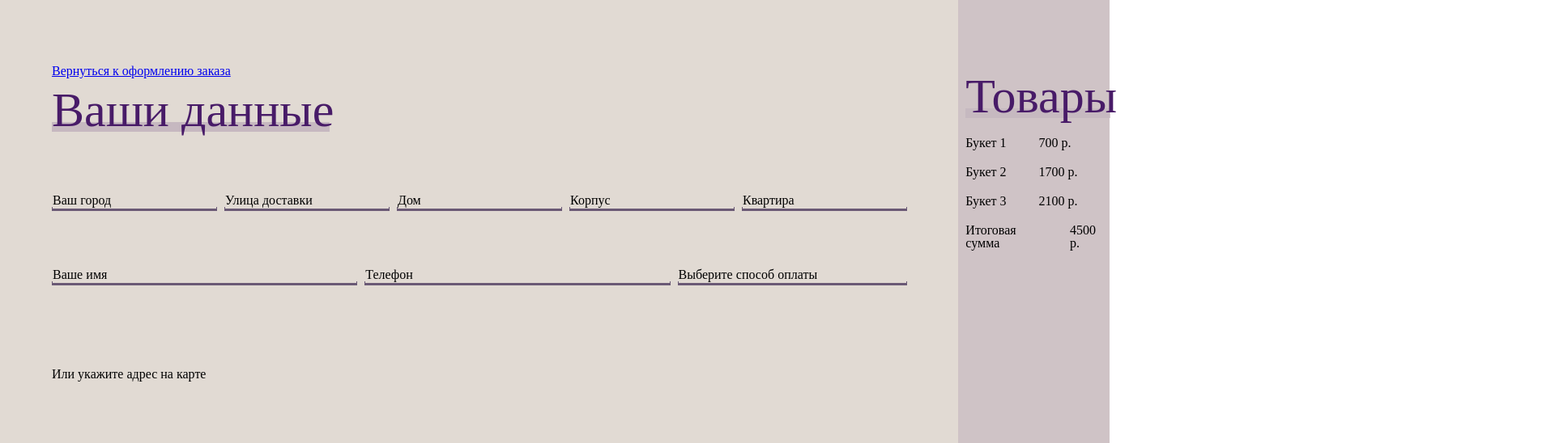
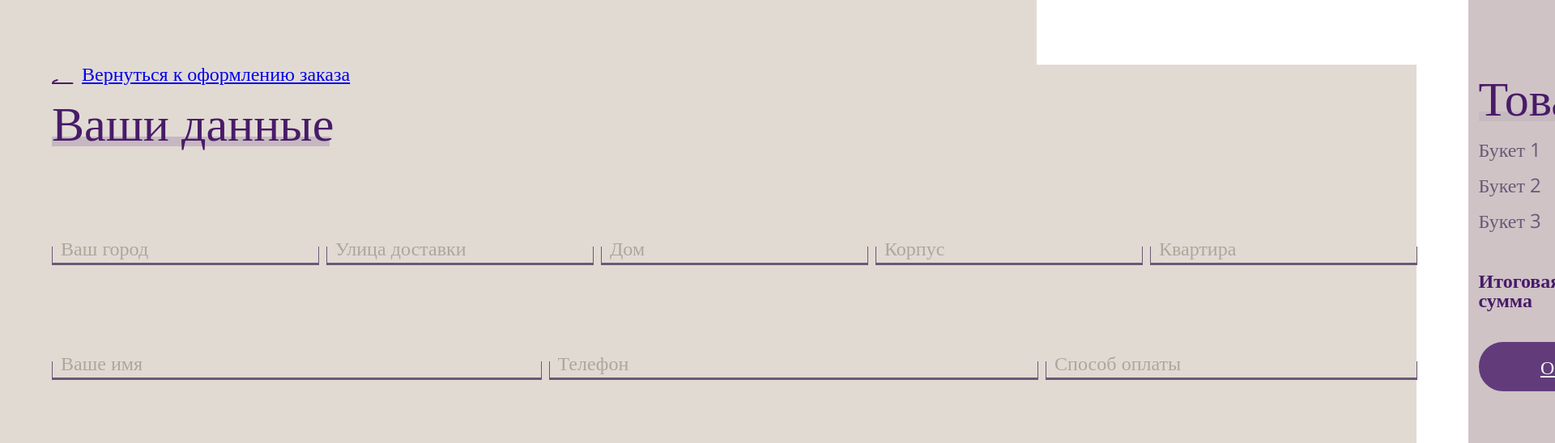
Before and after one commit to klmnvan/Lavender, a plain HTML site: page order.html in a window 1280 px wide. Shown: the top 548 px of the page at 81% size, 1920 px wide, since content can reach past the window. Drawn offline with nearby package versions, Linux system fonts and the light colour scheme; a web font is replaced by a local one.

Commit message:
add form

```diff
--- a/order.html
+++ b/order.html
@@ -1,115 +1,138 @@
 <!DOCTYPE html>
 <html lang="en">
   <head>
-    <meta charset="UTF-8">
-    <meta name="viewport" content="width=device-width, initial-scale=1.0">
+    <meta charset="UTF-8" />
+    <meta name="viewport" content="width=device-width, initial-scale=1.0" />
     <link rel="stylesheet" href="./styles/null.css" />
     <link rel="stylesheet" href="./styles/style.css" />
     <title>Оформление заказа</title>
 
     <style>
-        .inpt1{
-            flex: calc(2.5/10);
+      .inpt1 {
+        flex: calc(2.5 / 10);
         margin-right: 10px;
       }
-        .inpt2{
-            flex: calc(4.5/10);
+      .inpt2 {
+        flex: calc(4.5 / 10);
         margin-right: 10px;
       }
-        .inpt3{
-            flex: calc(1/10);
+      .inpt3 {
+        flex: calc(1 / 10);
         margin-right: 10px;
       }
-        .inpt4{
-            flex: calc(1/10);
+      .inpt4 {
+        flex: calc(1 / 10);
         margin-right: 10px;
       }
-        .inpt5{
-            flex: calc(1/10);
+      .inpt5 {
+        flex: calc(1 / 10);
       }
-        .inpt6{
-            flex: calc(4/10);
+      .inpt6 {
+        flex: calc(4 / 10);
         margin-right: 10px;
       }
-        .inpt7{
-            flex: calc(4/10);
+      .inpt7 {
+        flex: calc(4 / 10);
         margin-right: 10px;
       }
-        .inpt8{
-            flex: calc(3/10);
+      .inpt8 {
+        flex: calc(3 / 10);
       }
-        .secondHorContainer{
+      .secondHorContainer {
         display: flex;
         flex-direction: row;
       }
     </style>
   </head>
   <body>
+    <div class="content-order">
+      <div class="order-container-left">
+        <div style="align-items: end" class="div-back-order">
+          <svg
+            width="27"
+            height="6"
+            viewBox="0 0 27 6"
+            fill="none"
+            xmlns="http://www.w3.org/2000/svg"
+          >
+            <path
+              d="M25.5 5H1C1 3.5 2.55063 2 6.68546 1"
+              stroke="#481B68"
+              stroke-width="2"
+              stroke-linecap="round"
+            />
+          </svg>
 
-    <div class="content-order">
-
-        <div class="order-container-left">
-
-            <div class="div-back-order">
-                <h2><a href="index.html">Вернуться к оформлению заказа</a></h2>
+          <h2 style="margin-left: 10px;">
+            <a href="index.html" style="font-size: 24px"
+              >Вернуться к оформлению заказа</a
+            >
+          </h2>
         </div>
 
-            <span style="margin-top: 10px;">
+        <span style="margin-top: 20px">
           <h1 class="heading-order">Ваши данные</h1>
         </span>
 
-            <span style="display: flex; margin-top: 5%;">
-
-                <input class="inpt1 some-input" type="text" placeholder="Ваш город" >
-                <input class="inpt2 some-input" type="text" placeholder="Улица доставки">
-                <input class="inpt3 some-input" type="text" placeholder="Дом">
-                <input class="inpt4 some-input" type="text" placeholder="Корпус">
-                <input class="inpt5 some-input" type="text" placeholder="Квартира">
-
+        <span style="display: flex; margin-top: 5%">
+          <input class="inpt1 some-input" type="text" placeholder="Ваш город" />
+          <input
+            class="inpt2 some-input"
+            type="text"
+            placeholder="Улица доставки"
+          />
+          <input class="inpt3 some-input" type="text" placeholder="Дом" />
+          <input class="inpt4 some-input" type="text" placeholder="Корпус" />
+          <input class="inpt5 some-input" type="text" placeholder="Квартира" />
         </span>
 
-            <span style="display: flex; margin-top: 5%;">
-
-                <input class="inpt6 some-input" type="text" placeholder="Ваше имя">
-                <input class="inpt7 some-input" type="text" placeholder="Телефон">
-                <input class="inpt8 some-input" type="text" placeholder="Выберите способ оплаты">
-
+        <span style="display: flex; margin-top: 5%">
+          <input class="inpt6 some-input" type="text" placeholder="Ваше имя" />
+          <input class="inpt7 some-input" type="text" placeholder="Телефон" />
+          <input
+            class="inpt8 some-input"
+            type="text"
+            placeholder="Способ оплаты"
+          />
         </span>
 
-            <h2 style="margin-top: 10%;">Или укажите адрес на карте</h2>
+        <h2 style="margin-top: 5%; font-size: 24px; color: #481b68;" >Или укажите адрес на карте</h2>
 
+        <div>
+            <img style="height: 40vh; margin-top: 20px;" src="src/map_in_order.svg" alt="">
+        </div>
       </div>
 
       <div class="order-container-right">
-
-            <div style="margin: 5%;">
-
+        <div style="margin: 5%">
           <span>
             <h1 class="heading">Товары</h1>
           </span>
 
-                  <span class="secondHorContainer" style="margin-top: 20px;">
-                    <h2>Букет 1</h2>
-                    <h2 style="margin-left: 40px;">700 р.</h2>
+          <ul>
+            <li class="secondHorContainer text-in-order" style="margin-top: 20px">
+                <h2 class="text-in-order">Букет 1</h2>
+                <h2 style="margin-left: 40px">700 р.</h2>
+            </li>
+            <li class="secondHorContainer text-in-order" style="margin-top: 20px">
+                <h2>Букет 2</h2>
+            <h2 style="margin-left: 40px">1700 р.</h2>
+            </li>
+            <li class="secondHorContainer text-in-order" style="margin-top: 20px">
+                <h2>Букет 3</h2>
+            <h2 style="margin-left: 40px">2100 р.</h2>
+            </li>
+          </ul>
+
+          <span class="secondHorContainer text-in-order" style="margin-top: 50px; color: #481b68; font-weight: 600;">
+            <h2>Итоговая сумма</h2>
+            <h2 style="margin-left: 40px">4500 р.</h2>
           </span>
 
-                  <span class="secondHorContainer" style="margin-top: 20px;">
-                    <h2>Букет 2</h2>
-                    <h2 style="margin-left: 40px;">1700 р.</h2>
-                  </span>
-
-                  <span class="secondHorContainer" style="margin-top: 20px;">
-                    <h2>Букет 3</h2>
-                    <h2 style="margin-left: 40px;">2100 р.</h2>
-                  </span>
-
-                  <span class="secondHorContainer" style="margin-top: 20px;">
-                    <h2>Итоговая сумма</h2>
-                    <h2 style="margin-left: 40px;">4500 р.</h2>
-                  </span>
-
+          <button class="btn-purple">
+            <span><a href="index.html" style="color: #ffffff; font-size: 24px;">Оплатить</a></span>
+          </button>
         </div>
-
       </div>
     </div>
   </body>
```
Also changed, not shown: src/btn_back.svg (added), src/map_in_order.svg (added), styles/style.css, styles/style.scss (line endings or trailing spaces), 1 other file. Lines whose indentation alone changed are shown as unchanged.
